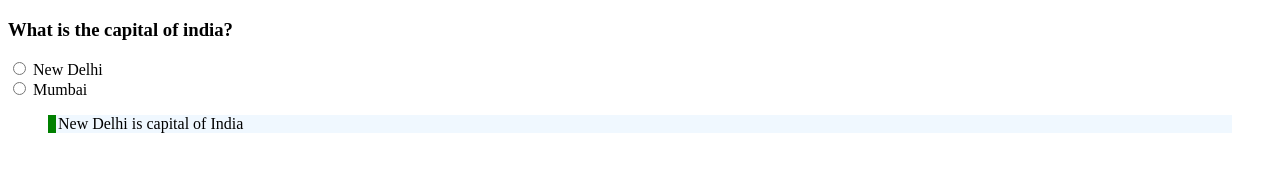
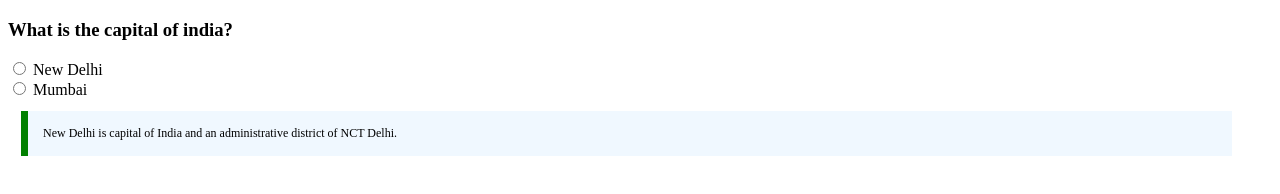
Before and after one commit to acciojob/trivia-Dhananjay-Chaudhary, a website: page main.html in a window 1280 px wide. Drawn offline with Linux system fonts and the light colour scheme.

Commit message:
created a submission

```diff
--- a/main.html
+++ b/main.html
@@ -14,7 +14,7 @@
 			<input type="radio" name="state" value="Mumbai">
 			<label for="">Mumbai</label>
 		</form>
-		<blockquote class="text">New Delhi is capital of India</blockquote>
+		<blockquote class="text">New Delhi is capital of India and an administrative district of NCT Delhi.</blockquote>
     <script type="text/javascript" src="./script.js">
 </script>
 
--- a/styles.css
+++ b/styles.css
@@ -1,5 +1,9 @@
 .text{
     background-color: aliceblue;
-    border-left: 8px solid green;
-    padding-left: 2px;
+    border-left:7px solid green;
+    padding-left:15px;
+	padding-top:15px;
+	padding-bottom:15px;
+	font-size:12px;
+	margin-left:13px
 }
```
